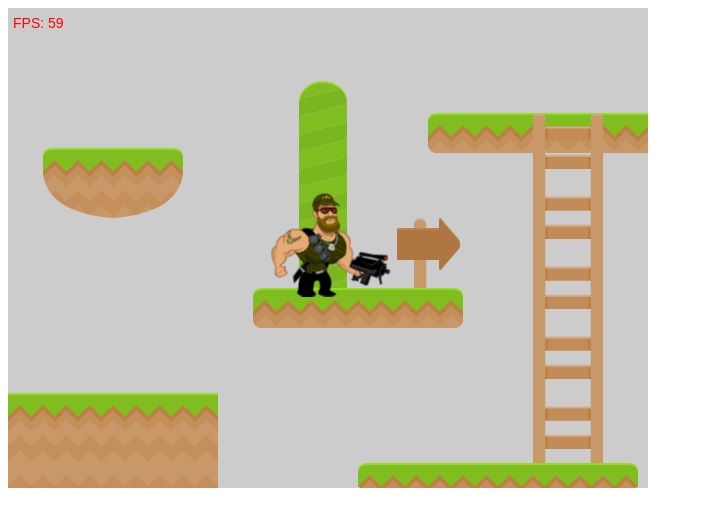
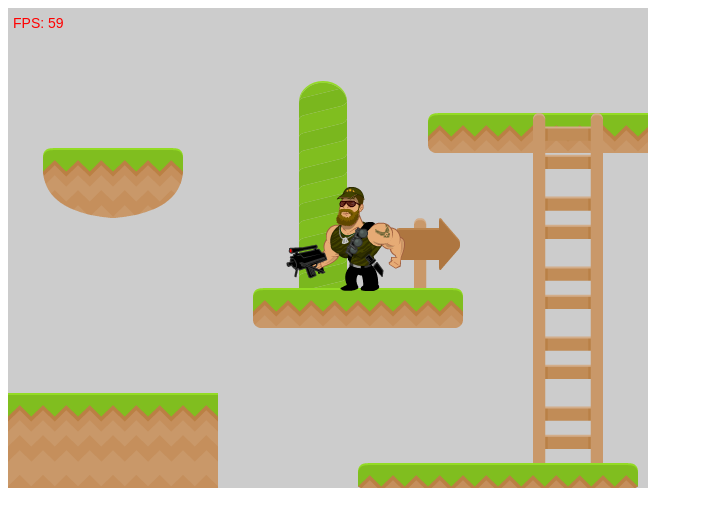
Before and after one commit to cyless88/new-platformer-game, a plain HTML site: page index.html in a window 1280 px wide. Shown: the whole page, without its empty margins (0-703 px from the left). Drawn offline with Linux system fonts and the light colour scheme.

Commit message:
missing code
missed abit of code now fixed :D

```diff
--- a/index.html
+++ b/index.html
@@ -7,6 +7,7 @@
     <script src="vector2.js"></script>
     <script src="keyboard.js"></script>
     <script src="player.js"></script>
+   <script src="sprite.js"></script>
     <script src="main.js"></script>
   </body>
 </html>
--- a/player.js
+++ b/player.js
@@ -1,34 +1,103 @@
+
+var LEFT = 0;
+var RIGHT = 1;
+var ANIM_IDLE_LEFT = 0;
+var ANIM_JUMP_LEFT = 1;
+var ANIM_WALK_LEFT = 2;
+var ANIM_IDLE_RIGHT = 3;
+var ANIM_JUMP_RIGHT = 4;
+var ANIM_WALK_RIGHT = 5;
+var ANIM_MAX = 6;
+
 var Player = function() {
-this.image = document.createElement("img");
+	this.sprite = new Sprite("ChuckNorris.png");
+this.sprite.buildAnimation(12, 8, 165, 126, 0.05,
+[0, 1, 2, 3, 4, 5, 6, 7]);
+this.sprite.buildAnimation(12, 8, 165, 126, 0.05,
+[8, 9, 10, 11, 12]);
+this.sprite.buildAnimation(12, 8, 165, 126, 0.05,
+[13, 14, 15, 16, 17, 18, 19, 20, 21, 22, 23, 24, 25, 26]);
+this.sprite.buildAnimation(12, 8, 165, 126, 0.05,
+[52, 53, 54, 55, 56, 57, 58, 59]);
+this.sprite.buildAnimation(12, 8, 165, 126, 0.05,
+[60, 61, 62, 63, 64]);
+this.sprite.buildAnimation(12, 8, 165, 126, 0.05,
+[65, 66, 67, 68, 69, 70, 71, 72, 73, 74, 75, 76, 77, 78]);
+for(var i=0; i<ANIM_MAX; i++)
+{
+this.sprite.setAnimationOffset(i, -55, -87);
+}
+
 this.position = new vector2();
 this.position.set( 9*TILE, 0*TILE );
 this.width = 159;
 this.height = 163;
-this.offset = new vector2();
-this.offset.set(-55,-87);
 this.velocity = new vector2();
 this.falling = true;
 this.jumping = false;
-this.image.src = "hero.png";
+this.direction = LEFT;
 };
 
 Player.prototype.update = function(deltaTime)
 {
+
+	this.sprite.update(deltaTime);
+
 
 	var left = false;
  var right = false;
  var jump = false;
 
  // check keypress events
- if(keyboard.isKeyDown(keyboard.KEY_LEFT) == true) {
+
+
+if(keyboard.isKeyDown(keyboard.KEY_LEFT) == true)
+{
 left = true;
+this.direction = LEFT;
+if(this.sprite.currentAnimation != ANIM_WALK_LEFT)
+this.jumping == false
+
+this.sprite.setAnimation(ANIM_WALK_LEFT);
 }
- if(keyboard.isKeyDown(keyboard.KEY_RIGHT) == true) {
+else if(keyboard.isKeyDown(keyboard.KEY_RIGHT) == true)
+{
 right = true;
+this.direction = RIGHT;
+if(this.sprite.currentAnimation != ANIM_WALK_RIGHT)
+this.jumping == false
+
+this.sprite.setAnimation(ANIM_WALK_RIGHT);
+
 }
- if(keyboard.isKeyDown(keyboard.KEY_SPACE) == true) {
+else {
+if(this.jumping == false && this.falling == false)
+{
+if(this.direction == LEFT)
+{
+ if(this.sprite.currentAnimation != ANIM_IDLE_LEFT)
+ this.sprite.setAnimation(ANIM_IDLE_LEFT);
+}
+else
+{
+ if(this.sprite.currentAnimation != ANIM_IDLE_RIGHT)
+ this.sprite.setAnimation(ANIM_IDLE_RIGHT);
+}
+}
+}
+if(keyboard.isKeyDown(keyboard.KEY_SPACE) == true)
+{
 jump = true;
+if(left == true) {
+this.sprite.setAnimation(ANIM_JUMP_LEFT);
 }
+if(right == true) {
+this.sprite.setAnimation(ANIM_JUMP_RIGHT);
+}
+}
+
+
+
 
  var wasleft = this.velocity.x < 0;
  var wasright = this.velocity.x > 0;
@@ -49,6 +118,18 @@ if (left)
  ddy = ddy - JUMP; // apply an instantaneous (large) vertical impulse
  this.jumping = true;
 }
+
+if (jump && !this.jumping && !falling)
+{
+// apply an instantaneous (large) vertical impulse
+ddy = ddy - JUMP;
+ this.jumping = true;
+if(this.direction == LEFT)
+this.sprite.setAnimation(ANIM_JUMP_LEFT)
+else
+this.sprite.setAnimation(ANIM_JUMP_RIGHT)
+}
+
 
 
 // calculate the new position and velocity:
@@ -124,9 +205,5 @@ this.velocity.x = 0; // stop horizontal velocity
 
 Player.prototype.draw = function()
 {
-	context.save();
-		context.translate(this.position.x, this.position.y);
-		context.rotate(this.rotation);
-		context.drawImage(this.image, -this.width/2, -this.height/2);
-	context.restore();
+		this.sprite.draw(context, this.position.x, this.position.y);
 }
--- /dev/null
+++ b/sprite.js
@@ -0,0 +1,142 @@
+
+var Frame = function(x, y, width, height, duration){
+	this.x = x;
+	this.y = y;
+	this.width = width;
+	this.height = height;
+	this.duration = duration;
+};
+
+var Sprite = function(filename) {
+	if(filename != null)
+	{
+		this.image = document.createElement("img");
+		this.image.src = filename;
+	}
+
+	this.currentAnimation = 0;
+	this.currentFrame = 0;
+
+		// this will be an array of frame arrays (so each element in the
+		// animations array will be an array of frames)
+	this.animations = [];
+	this.offsets = [];		// offset vectors for each animation
+
+	this.frameTime = 0;
+	this.loop = true;
+	this.pingpong = false;
+	this.playDir = 1;
+};
+
+Sprite.prototype.setAnimation = function(index)
+{
+	if(index < 0 || index > this.animations.length)
+		return;
+	this.currentAnimation = index;
+	this.currentFrame = 0;
+}
+
+Sprite.prototype.getFrameWidth = function()
+{
+	return this.animations[this.currentAnimation][this.currentFrame].width;
+};
+
+Sprite.prototype.getFrameHeight = function()
+{
+	return this.animations[this.currentAnimation][this.currentFrame].height;
+};
+
+Sprite.prototype.setLoop = function(loop) {
+	return this.loop = loop;
+};
+
+Sprite.prototype.setAnimationOffset = function(anim, x, y) {
+	this.offsets[anim].set(x, y);
+};
+
+Sprite.prototype.getAnimationOffset = function() {
+	return this.offsets[this.currentAnimation];
+}
+
+Sprite.prototype.buildAnimation = function(frameXCount, frameYCount, frameW, frameH, timeStep, animIdxArray)
+{
+	var animation = [];
+
+	for(var i=0; i<animIdxArray.length; i++)
+	{
+		var index = animIdxArray[i];
+		var fX = index%frameXCount;
+		var fY = Math.floor(index/frameXCount);
+
+		var u = fX * frameW;
+		var v = fY * frameH;
+
+		var frame = new Frame(u, v, frameW, frameH, timeStep);
+		animation.push(frame);
+	}
+
+	this.animations.push(animation);
+	this.offsets.push( new vector2() );
+};
+
+Sprite.prototype.isFinished = function()
+{
+	if(this.currentFrame == this.animations[this.currentAnimation].length-1)
+		return true;
+	return false;
+}
+
+Sprite.prototype.update = function(dt) {
+	if(this.animations.length == 0)
+		return;
+	if(this.animations[this.currentAnimation].length == 0)
+		return;
+
+	if(this.animations[this.currentAnimation][this.currentFrame].duration < 0)
+		return;
+
+	this.frameTime += dt;
+
+	while(this.frameTime > this.animations[this.currentAnimation][this.currentFrame].duration)
+	{
+		this.currentFrame+=this.playDir;
+
+
+		if(this.currentFrame >= this.animations[this.currentAnimation].length ||
+			this.currentFrame < 0)
+		{
+			if(this.pingpong == false)
+			{
+				this.currentFrame = 0;
+			}
+			else
+			{
+				this.currentFrame-=this.playDir;
+				this.playDir = this.playDir*-1
+				this.currentFrame+=this.playDir;
+			}
+		}
+		this.frameTime -= this.animations[this.currentAnimation][this.currentFrame].duration;
+	}
+};
+
+Sprite.prototype.draw = function(c, x, y) {
+	// img	Specifies the image, canvas, or video element to use
+	// sx	Optional. The x coordinate where to start clipping
+	// sy	Optional. The y coordinate where to start clipping
+	// swidth	Optional. The width of the clipped image
+	// sheight	Optional. The height of the clipped image
+	// x	The x coordinate where to place the image on the canvas
+	// y	The y coordinate where to place the image on the canvas
+	// width	Optional. The width of the image to use (stretch or reduce the image)
+	// height	Optional. The height of the image to use (stretch or reduce the image)
+
+	c.drawImage(this.image,
+			this.animations[this.currentAnimation][this.currentFrame].x,
+			this.animations[this.currentAnimation][this.currentFrame].y,
+			this.animations[this.currentAnimation][this.currentFrame].width,
+			this.animations[this.currentAnimation][this.currentFrame].height,
+			x+this.offsets[this.currentAnimation].x, y+this.offsets[this.currentAnimation].y,
+			this.animations[this.currentAnimation][this.currentFrame].width,
+			this.animations[this.currentAnimation][this.currentFrame].height);
+};
--- a/vector2.js
+++ b/vector2.js
@@ -25,10 +25,15 @@ vector2.prototype.normalize = function() {
 
 }
 
-vector2.prototype.subtract = function(v2) {
-
+vector2.prototype.subtract = function(v2)
+{
+this.x -= v2.x;
+this.y -= v2.y;
 }
 
-vector2.prototype.multiplyScalar = function(f) {
-
+vector2.prototype.multiplyScalar = function(f)
+{
+var newVector = new vector2();
+newVector.set(this.x * otherVector, this.y * otherVector);
+return newVector;
 }
```
Also changed, not shown: ChuckNorris.png (added). Lines whose indentation alone changed are shown as unchanged.
